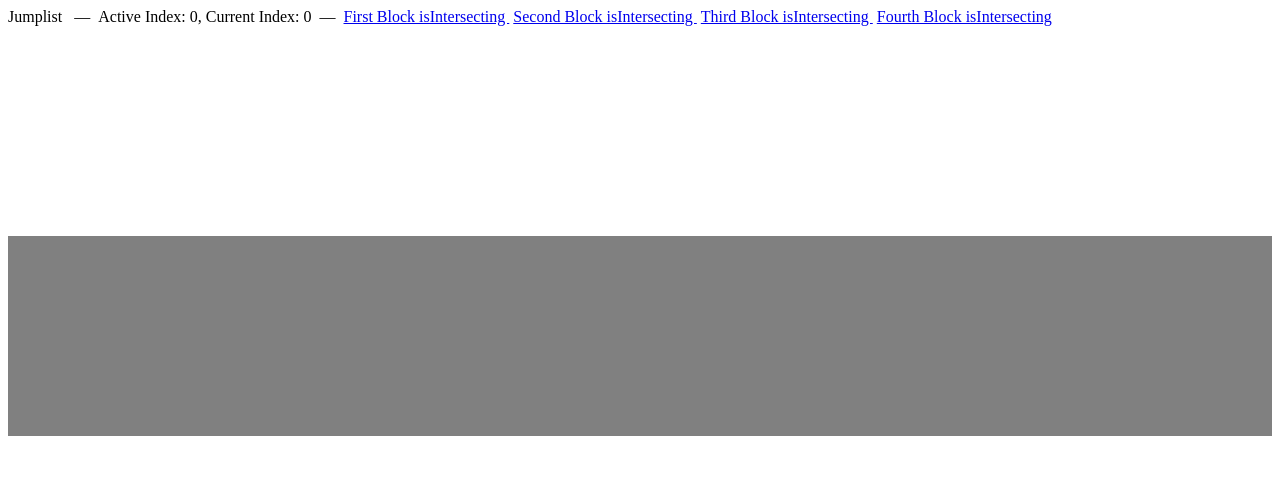
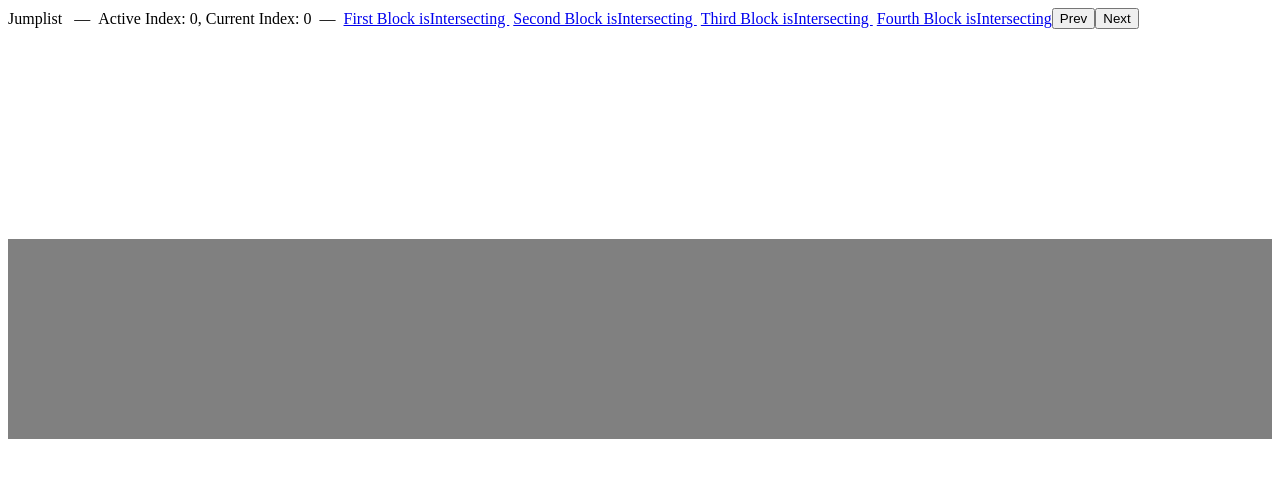
Before and after one commit to faceless-ui/jumplist, a React app: page / in a window 1280 px wide. Shown: the top 478 px of the page. Built offline with nearby package versions, Linux system fonts and the light colour scheme; the HTML template or start-up script is replaced by a standard one.

Commit message:
feat: builds JumplistButton #4

```diff
--- a/demo/Header.tsx
+++ b/demo/Header.tsx
@@ -1,5 +1,5 @@
 import React, { Fragment } from 'react';
-import { useJumplist } from '../src/JumplistContext';
+import { JumplistButton, useJumplist } from '../src';
 
 export const Header = () => {
   const {
@@ -64,6 +64,16 @@ export const Header = () => {
           })}
         </div>
       )}
+      <JumplistButton
+        direction="prev"
+      >
+        Prev
+      </JumplistButton>
+      <JumplistButton
+        direction="next"
+      >
+        Next
+      </JumplistButton>
     </div>
   )
 }
--- a/demo/JumplistDemo/index.tsx
+++ b/demo/JumplistDemo/index.tsx
@@ -1,6 +1,5 @@
 import React, { Fragment, useEffect } from 'react';
-import { useJumplist } from '../../src/JumplistContext';
-import { JumplistNode } from '../../src/JumplistNode';
+import { JumplistNode, useJumplist } from '../../src';
 
 const initialJumplist = [
   {
--- /dev/null
+++ b/src/JumplistButton/index.tsx
@@ -0,0 +1,61 @@
+import React, { HTMLProps, MouseEvent, useCallback } from 'react';
+import { useJumplist } from '../JumplistContext';
+
+export interface JumplistButtonProps extends HTMLProps<HTMLElement> {
+  htmlElement?: React.ElementType
+  children?: React.ReactNode
+  direction?: 'prev' | 'next'
+}
+
+export const JumplistButton: React.FC<JumplistButtonProps> = (props) => {
+  const {
+    htmlElement: Tag = 'button',
+    children,
+    direction,
+    onClick,
+    ...rest
+  } = props;
+
+  const {
+    scrollToID,
+    jumplist,
+    activeJumplistIndex,
+  } = useJumplist();
+
+  const handleClick = useCallback((e: MouseEvent<HTMLElement>) => {
+    if (activeJumplistIndex !== undefined) {
+      if (direction === 'prev') {
+        const prevItem = jumplist[activeJumplistIndex - 1];
+        if (prevItem) {
+          scrollToID(prevItem.nodeID);
+        }
+      }
+      if (direction === 'next') {
+        const nextItem = jumplist[activeJumplistIndex + 1];
+        if (nextItem) {
+          scrollToID(nextItem.nodeID);
+        }
+      }
+    }
+
+    if (typeof onClick === 'function') {
+      onClick(e);
+    }
+  }, [
+    direction,
+    scrollToID,
+    onClick,
+    jumplist,
+    activeJumplistIndex
+  ]);
+
+  return (
+    <Tag
+      type="button"
+      {...rest}
+      onClick={handleClick}
+    >
+      {children && children}
+    </Tag>
+  );
+};
--- a/src/JumplistContext/index.tsx
+++ b/src/JumplistContext/index.tsx
@@ -20,6 +20,9 @@ export interface IJumplistContext {
   clearJumplist: () => void // eslint-disable-line no-unused-vars
   rootMargin?: string
   threshold?: number
+  scrollTarget?: string
+  scrollToID: (id: string) => void // eslint-disable-line no-unused-vars
+  clearScrollTarget: () => void // eslint-disable-line no-unused-vars
 }
 
 export const JumplistContext = createContext<IJumplistContext>({} as IJumplistContext);
--- a/src/JumplistNode/index.tsx
+++ b/src/JumplistNode/index.tsx
@@ -5,7 +5,6 @@ import useIntersection from './useIntersection';
 export interface JumplistNodeProps extends HTMLProps<HTMLElement> {
   nodeID: string
   htmlElement?: React.ElementType
-  classPrefix?: string
   children: React.ReactNode
 }
 
@@ -13,21 +12,19 @@ export const JumplistNode: React.FC<JumplistNodeProps> = (props) => {
   const {
     nodeID,
     htmlElement: Tag = 'div',
-    classPrefix,
     children,
-    className,
     ...rest
   } = props;
 
   const {
     syncJumplistItem,
     rootMargin,
-    threshold
+    threshold,
+    scrollTarget,
+    clearScrollTarget
   } = useJumplist();
 
-  const baseClass = `${classPrefix}__jumplist-node`;
-
-  const nodeRef = useRef(null);
+  const nodeRef = useRef<HTMLElement>(null);
   const { isIntersecting } = useIntersection(nodeRef, {
     rootMargin,
     threshold
@@ -44,16 +41,24 @@ export const JumplistNode: React.FC<JumplistNodeProps> = (props) => {
     nodeID
   ]);
 
+  useEffect(() => {
+    if (scrollTarget !== undefined && scrollTarget === nodeID) {
+      const currentNode = nodeRef.current;
+      if (currentNode) {
+        currentNode.scrollIntoView();
+        clearScrollTarget();
+      }
+    }
+  }, [
+    scrollTarget,
+    nodeID,
+    clearScrollTarget
+  ])
+
   return (
     <Tag
-      {...{
-        className: [
-          baseClass,
-          className,
-        ].filter(Boolean).join(' '),
-        ...rest,
-        ref: nodeRef
-      }}
+      {...rest}
+      ref={nodeRef}
     >
       {children && children}
     </Tag>
--- a/src/JumplistProvider/index.tsx
+++ b/src/JumplistProvider/index.tsx
@@ -25,6 +25,7 @@ export const JumplistProvider: React.FC<{
   const [nodes, dispatchNodes] = useReducer(jumplistReducer, []);
   const [currentJumplistIndex, setCurrentJumplistIndex] = useState<number | undefined>(); // could be -1 if no nodes are intersecting
   const [activeJumplistIndex, setActiveJumplistIndex] = useState<number | undefined>(); // a memoized version of `activeJumplistIndex` to track the last-known index
+  const [scrollTarget, setScrollTarget] = useState<string | undefined>(); // when defined, the matching jumplist node will scroll itself into view
 
   useEffect(() => {
     if (nodes) {
@@ -75,6 +76,10 @@ export const JumplistProvider: React.FC<{
     }
   }, [nodesFromProps])
 
+  const clearScrollTarget = useCallback(() => {
+    setScrollTarget(undefined);
+  }, [])
+
   useEffect(() => {
     if (smoothScroll) {
       document.documentElement.style.scrollBehavior = 'smooth';
@@ -85,6 +90,10 @@ export const JumplistProvider: React.FC<{
       document.documentElement.style.removeProperty('scroll-behavior');
     }
   }, [smoothScroll])
+
+  const scrollToID = useCallback((incomingID: string) => {
+    setScrollTarget(incomingID);
+  }, [])
 
   const context: IJumplistContext = {
     classPrefix,
@@ -97,7 +106,10 @@ export const JumplistProvider: React.FC<{
     setActiveJumplistIndex,
     clearJumplist,
     rootMargin,
-    threshold
+    threshold,
+    scrollTarget,
+    scrollToID,
+    clearScrollTarget
   }
 
   return (
--- a/src/index.ts
+++ b/src/index.ts
@@ -1,3 +1,4 @@
 export { JumplistContext, useJumplist } from './JumplistContext';
 export { JumplistNode } from './JumplistNode';
 export { JumplistProvider } from './JumplistProvider';
+export { JumplistButton } from './JumplistButton';
```
